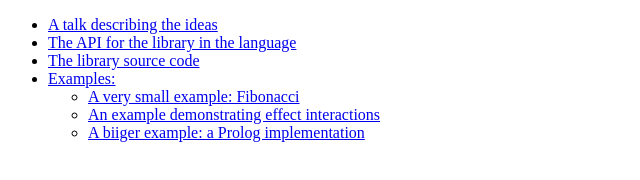
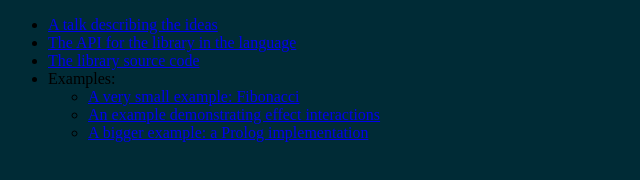
Before and after one commit to yav/monadic-language-talk, a plain HTML site: page index.html in a window 1280 px wide. Shown: the whole page, without its empty margins (0-640 px from the left). Drawn offline with Linux system fonts and the light colour scheme.

Commit message:
Add theme

```diff
--- a/index.html
+++ b/index.html
@@ -2,17 +2,19 @@
 <html>
 <head>
 <title>Language Oriented Programming</title>
+<link rel="stylesheet" href="talk.css">
+<link rel="stylesheet" href="reveal.js/css/theme/moon.css">
 </head>
 <body>
 <ul>
 <li><a href="talk.html">A talk describing the ideas</a>
 <li><a href="api/index.html">The API for the library in the language</a>
-<li><a href="src/ML.hs">The library source code
+<li><a href="src/ML.hs">The library source code</a>
 <li>Examples:
   <ul>
   <li><a href="src/Fib.hs">A very small example: Fibonacci</a>
   <li><a href="src/MutEx.hs">An example demonstrating effect interactions</a>
-  <li><a href="src/Prolog.hs">A biiger example: a Prolog implementation</a>
+  <li><a href="src/Prolog.hs">A bigger example: a Prolog implementation</a>
   </ul>
 </body>
 </html>
```
